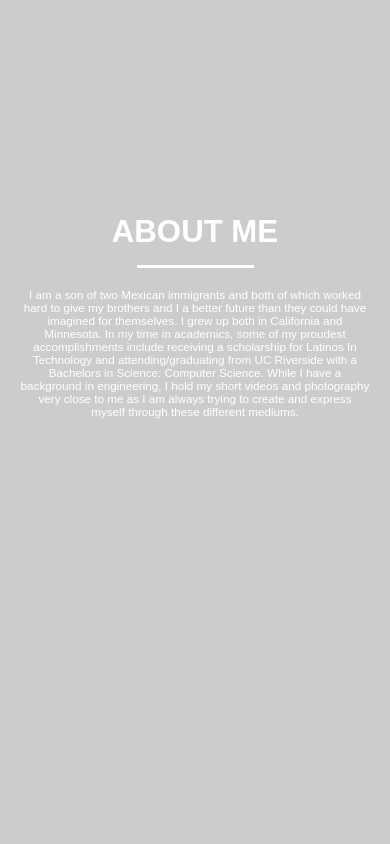
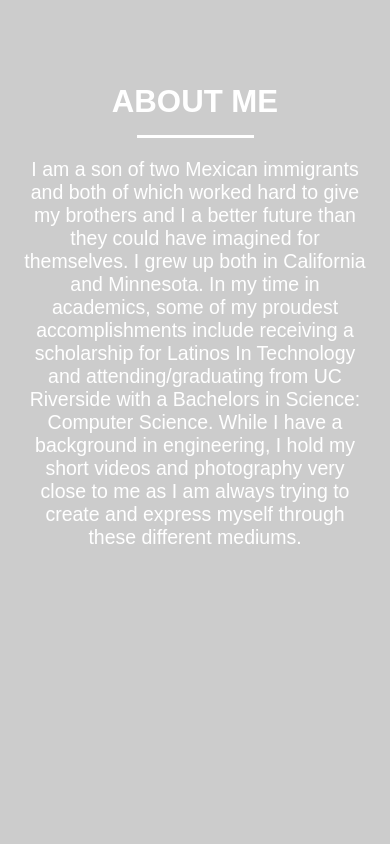
Before and after one commit to Salas123/personal-site, a React (Create React App) app: page / in a window 390 px wide. Shown: the part 1020-1864 px from the top of the page. Built offline with nearby package versions, Linux system fonts and the light colour scheme; a web font is replaced by a local one.

Commit message:
updated text size in about me section and contact me section

```diff
--- a/src/components/AboutMeSection.css
+++ b/src/components/AboutMeSection.css
@@ -66,7 +66,7 @@
     }
 
     .about-me-text-container{
-        font-size: 3vw;
+        font-size: 5vw;
     }
 
     .about-me-container> .container-divider{
--- a/src/components/ContactMeSection.css
+++ b/src/components/ContactMeSection.css
@@ -52,7 +52,7 @@
         width: 30%;
     }
     .contact-me-text-container{
-        font-size: 3vw;
+        font-size: 5vw;
         width: 95%;
         padding: 6px;
     }
```
